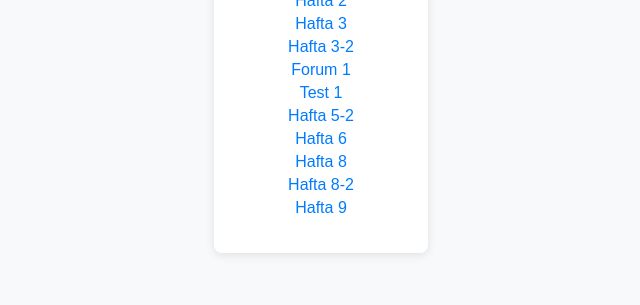
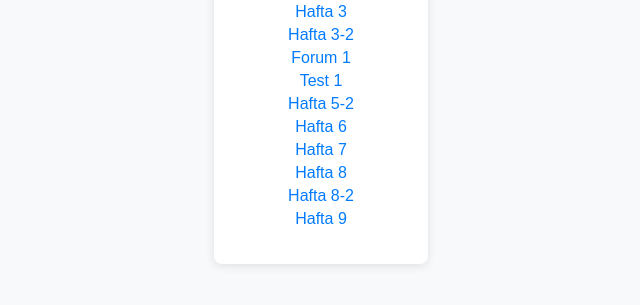
Before and after one commit to asefagultekin/web_tasarim, a plain HTML site: page index.html in a window 1280 px wide. Shown: the part 315-620 px from the top of the page, without its empty margins (319-959 px from the left). Drawn offline with Linux system fonts and the light colour scheme.

Commit message:
Update index.html

```diff
--- a/index.html
+++ b/index.html
@@ -53,6 +53,7 @@
         <li><a href="test1.html">Test 1</a></li>
         <li><a href="hafta5-2.html">Hafta 5-2</a></li>
         <li><a href="hafta6.html">Hafta 6</a></li>
+        <li><a href="hafta7.html">Hafta 7</a></li>
         <li><a href="hafta8.html">Hafta 8</a></li>
         <li><a href="hafta8-2.html">Hafta 8-2</a></li>
         <li><a href="hafta9.html">Hafta 9</a></li>
```
